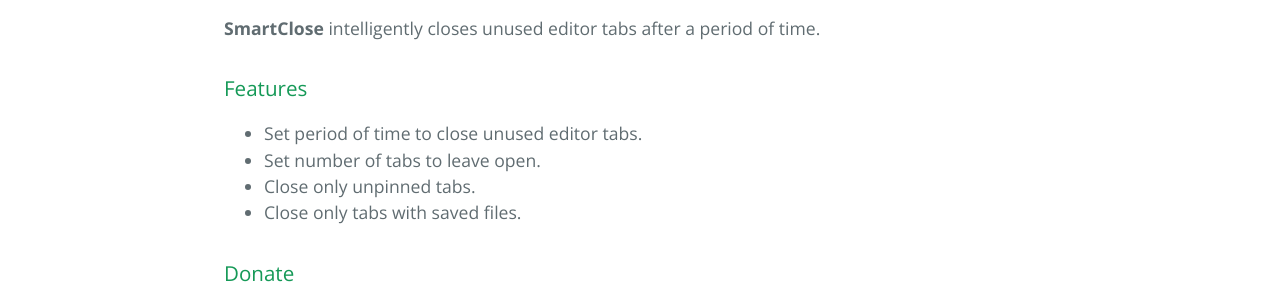
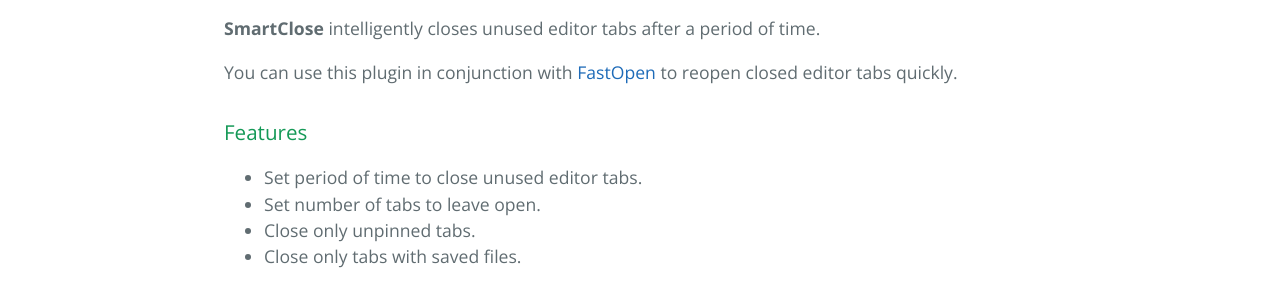
Before and after one commit to mystilleef/eclipse-smartclose, a plain HTML site: page index.html in a window 1280 px wide. Shown: the part 470-769 px from the top of the page. Drawn offline with nearby package versions, Linux system fonts and the light colour scheme.

Commit message:
Link plugin to FastOpen to reopen closed editor tabs quickly

```diff
--- a/index.html
+++ b/index.html
@@ -23,6 +23,10 @@
 <a id="smart-close-for-eclipse" class="anchor" href="#smart-close-for-eclipse" aria-hidden="true"><span class="octicon octicon-link"></span></a>Smart Close For Eclipse</h1>
 
 <p><strong>SmartClose</strong> intelligently closes unused editor tabs after a period of time.</p>
+
+<p>You can use this plugin in conjunction with
+<a href="https://mystilleef.github.io/eclipse4-fastopen/">FastOpen</a> to
+reopen closed editor tabs quickly.</p>
 
 <h3>
 <a id="features" class="anchor" href="#features" aria-hidden="true"><span class="octicon octicon-link"></span></a>Features</h3>
```
